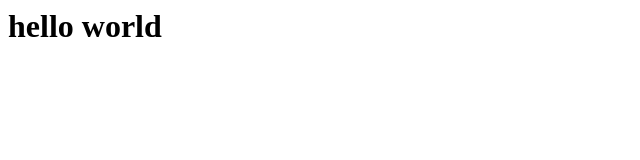
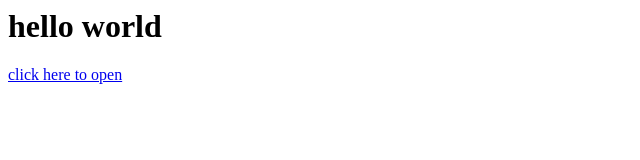
Before and after one commit to Platonixx789/demo.github.io, a plain HTML site: page index.html in a window 1280 px wide. Shown: the whole page, without its empty margins (0-640 px from the left). Drawn offline with Linux system fonts and the light colour scheme.

Commit message:
Update index.html

```diff
--- a/index.html
+++ b/index.html
@@ -2,5 +2,6 @@
   <head></head>
    <body>
     <h1> hello world </h1>
+     <a href="Form.html">click here to open</a>
   </body>
     </html>
```
